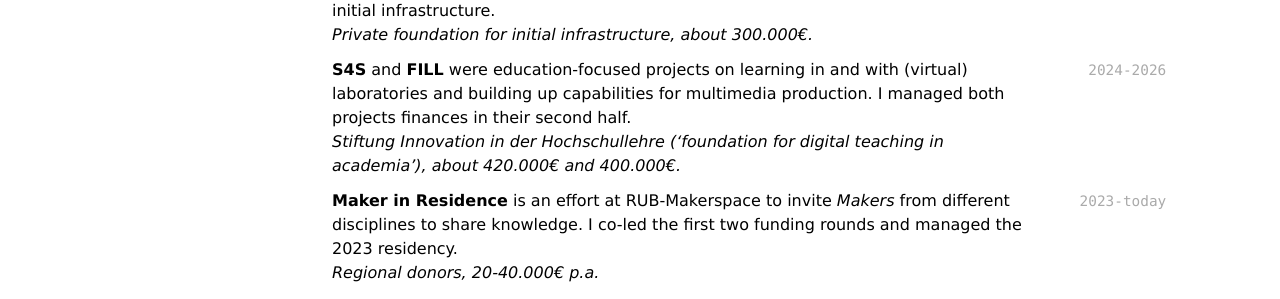
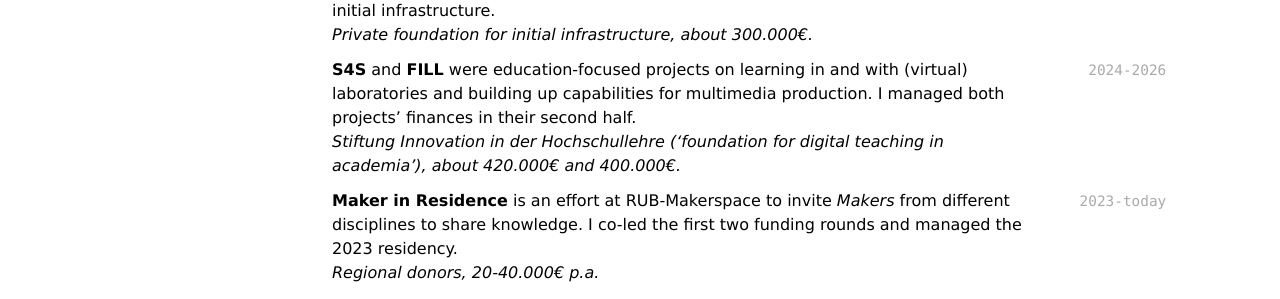
Before and after one commit to oliverstickel/oliverstickel.github.io, a Jekyll site: the page built from index.md, in a window 1280 px wide and 900 px high, scrolled down 3221 px. Shown: the part 200-499 px from the top of the window. Built offline with Jekyll 4.4.1, drawn with Linux system fonts in a browser that asks for light colours; nearby versions of some CDN libraries; a style sheet for code colours, icons or effects is not loaded.

```diff
--- a/index.md
+++ b/index.md
@@ -106,7 +106,7 @@ I enjoy camping, water, (working on) motorbikes and cars, cooking as well as boo
 *Private foundation for initial infrastructure, about 300.000€.*
 
 `2024-2026`
-**S4S** and **FILL** were education-focused projects on learning in and with (virtual) laboratories and building up capabilities for multimedia production. I managed both projects finances in their second half.
+**S4S** and **FILL** were education-focused projects on learning in and with (virtual) laboratories and building up capabilities for multimedia production. I managed both projects' finances in their second half.
 *Stiftung Innovation in der Hochschullehre ('foundation for digital teaching in academia'), about 420.000€ and 400.000€.*
 
 `2023-today`
```
